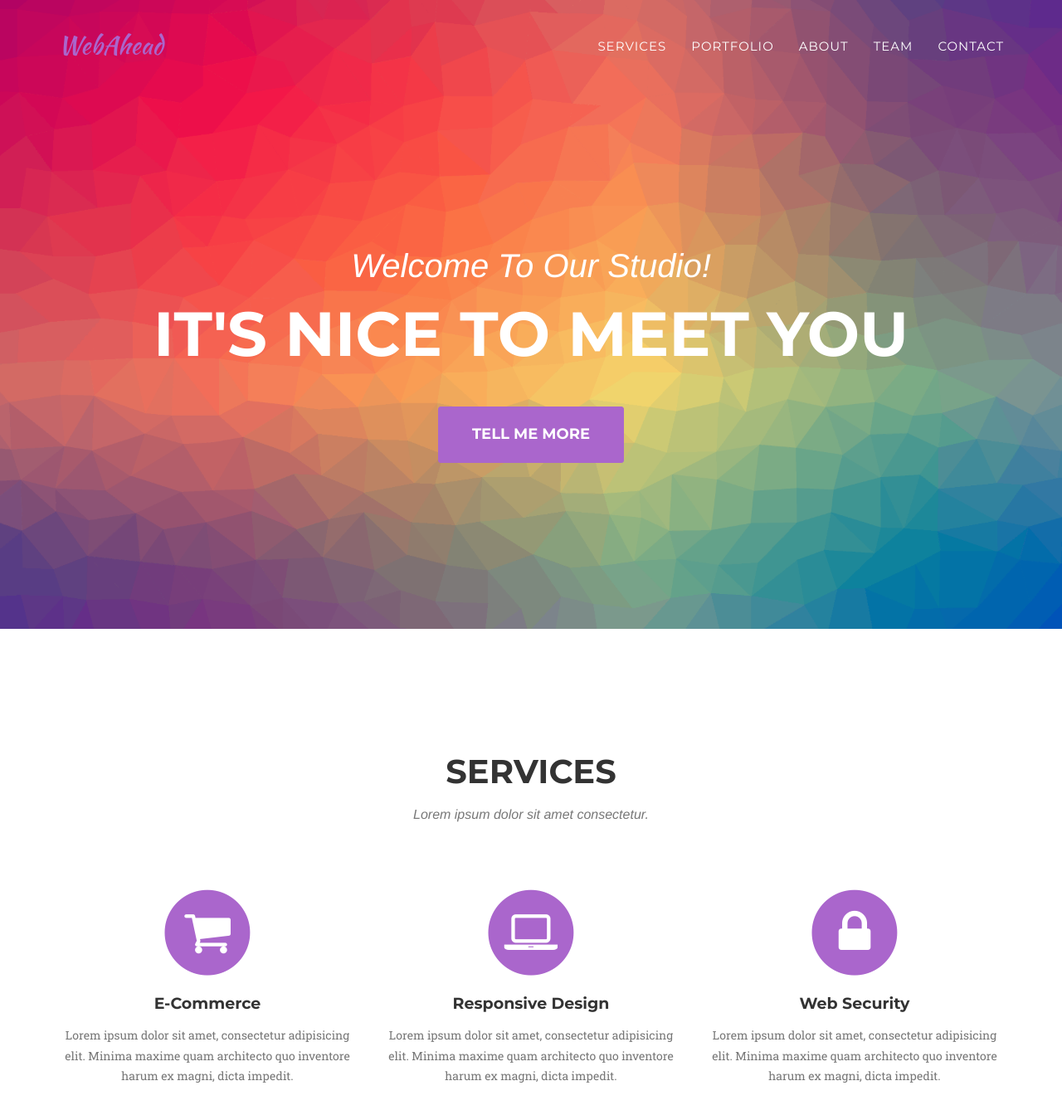
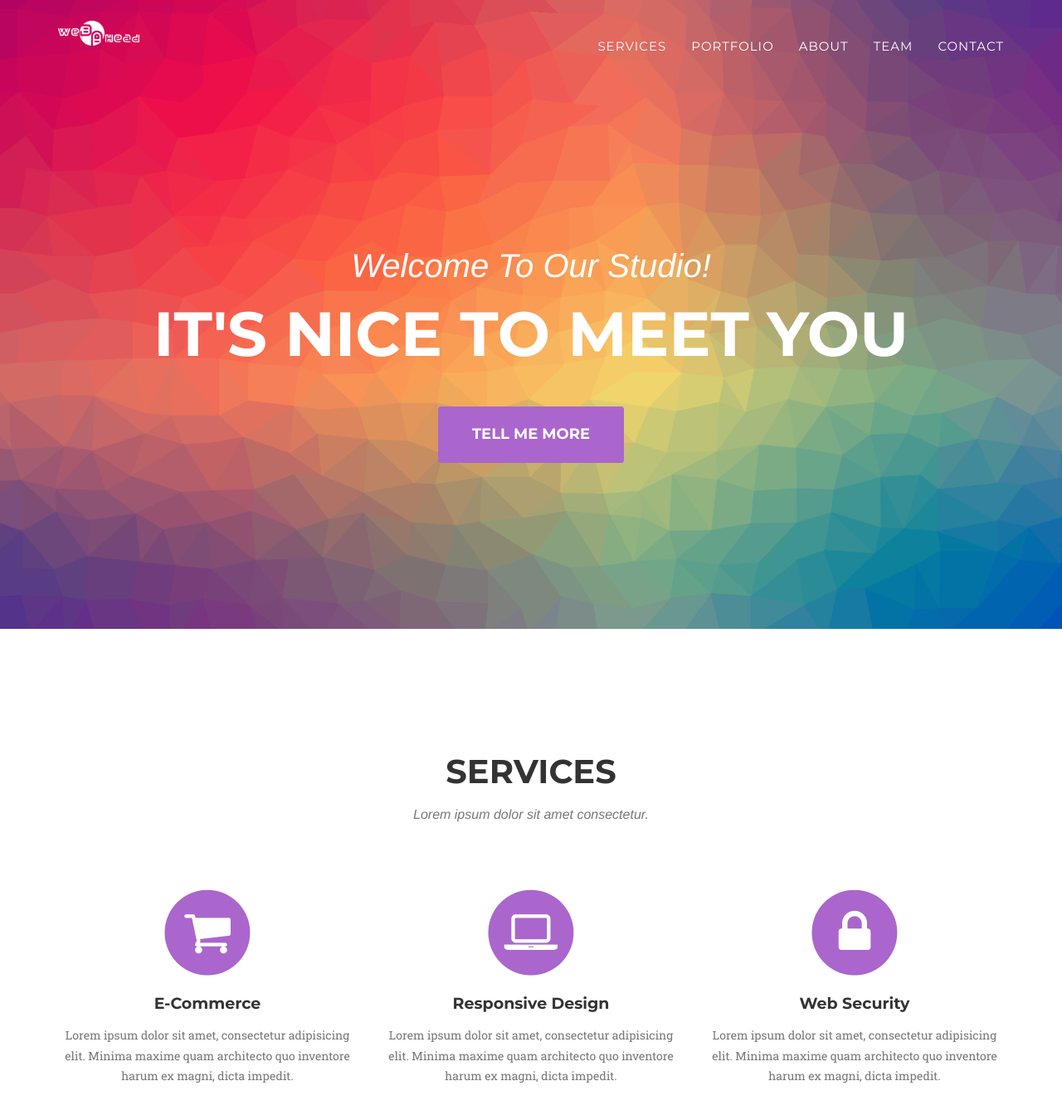
Before and after one commit to robbiemast/robbiemast.github.io, a Jekyll site: the page built from index.html, in a window 1280 px wide and 1400 px high. Shown: the top 1344 px of the window at 83% size. Built offline with Jekyll 4.4.1, drawn with Linux system fonts in a browser that asks for light colours; some web fonts are replaced.

Commit message:
img in header

```diff
--- a/_includes/css/agency.css
+++ b/_includes/css/agency.css
@@ -263,6 +263,12 @@ fieldset[disabled] .btn-xl.active {
     .navbar-default.navbar-shrink .navbar-brand {
         font-size: 1.5em;
     }
+}
+
+.img-header {
+	vertical-align: middle;
+    max-height: 30px;
+    max-width: 100px;
 }
 
 header {
--- a/_includes/header.html
+++ b/_includes/header.html
@@ -9,8 +9,8 @@
                     <span class="icon-bar"></span>
                     <span class="icon-bar"></span>
                 </button>
-				<!--<img lass="navbar-brand page-scroll" href="#page-top" src="img/logos/webahead-white.png" alt="webahead logo" height="15%" width="15%"/>-->
-                <a class="navbar-brand page-scroll" href="#page-top">{{site.title}}</a>
+				<img class="img-header page-scroll" href="#page-top" src="img/logos/webahead-white.png" alt="webahead logo" />
+                <!--<a class="navbar-brand page-scroll" href="#page-top">{{site.title}}</a>-->
             </div>
 
             <!-- Collect the nav links, forms, and other content for toggling -->
```
